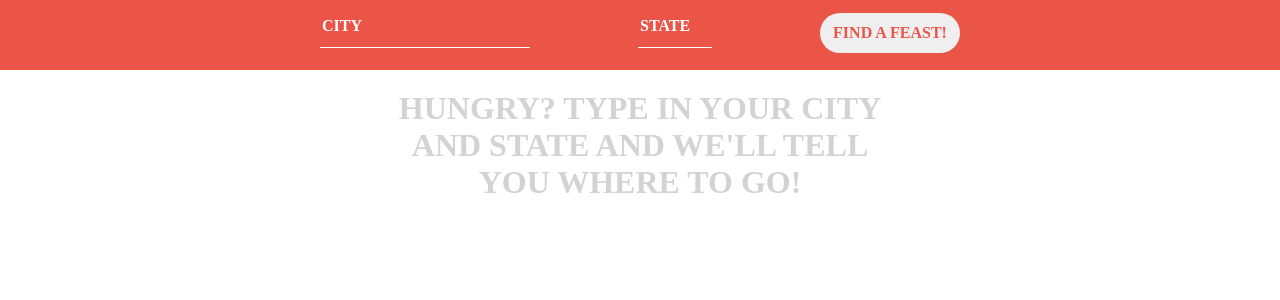
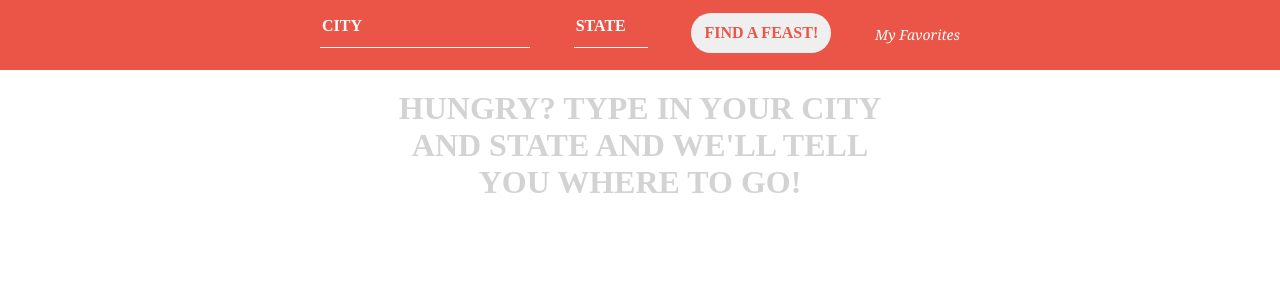
Before and after one commit to abbygottlich/feast-finder-app, a React (Create React App) app in the folder frontend/: page / in a window 1280 px wide. Shown: the top 300 px of the page. Built offline with nearby package versions, Linux system fonts and the light colour scheme.

Commit message:
like button console logging correctly

```diff
--- a/frontend/src/App.css
+++ b/frontend/src/App.css
@@ -49,6 +49,14 @@
   font-size: 16px;
   font-weight: bold;
   text-transform: uppercase;
+}
+
+.myFavorites {
+  margin-top: 25px;
+  font-family: "Georgia";
+  font-size: 14px;
+  font-style: italic;
+  color: #ffffff;
 }
 
 .restaurantInfo {
--- a/frontend/src/App.js
+++ b/frontend/src/App.js
@@ -6,7 +6,8 @@ class App extends Component {
   state = {
     city: "",
     USstate: "",
-    returnedRestaurant: []
+    returnedRestaurant: [],
+    favorites: []
   }
 
   // setting the state equal to what's being typed inside the form fields
@@ -48,9 +49,16 @@ class App extends Component {
   loadRatingButtons() {
     if (this.state.returnedRestaurant.length > 0) {
       return <div className="ratingButtons">
-        <img className="likeButton" alt="like-button" src="https://image.flaticon.com/icons/svg/126/126473.svg"></img>
+        <img onClick={() => this.addToFavorites()} className="likeButton" alt="like-button" src="https://image.flaticon.com/icons/svg/126/126473.svg"></img>
         <img className="dislikeButton" alt="dislike-button" src="https://image.flaticon.com/icons/svg/126/126504.svg"></img>
       </div>
+    }
+  }
+
+  addToFavorites() {
+    if (this.state.returnedRestaurant.length > 0) {
+      this.state.favorites.push(this.state.returnedRestaurant[0].name)
+      console.log(this.state.favorites)
     }
   }
 
@@ -64,6 +72,7 @@ class App extends Component {
             <input name="city" value={this.state.city} placeholder="City" onChange={this.handleChange} className="city-name"></input>
             <input name="USstate" value={this.state.USstate} placeholder="State" onChange={this.handleChange} className="state-name" maxLength="2"></input>
             <button className="submitButton" type="submit">Find a Feast!</button>
+            <div className="myFavorites">My Favorites</div>
           </div>
         </form>
         <div className="restaurantInfo">
```
